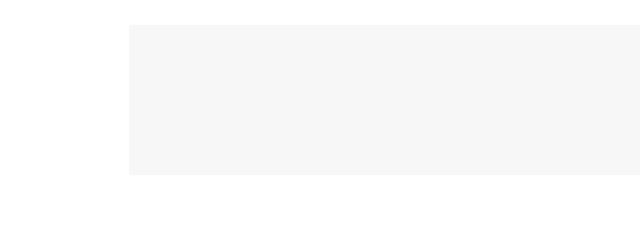
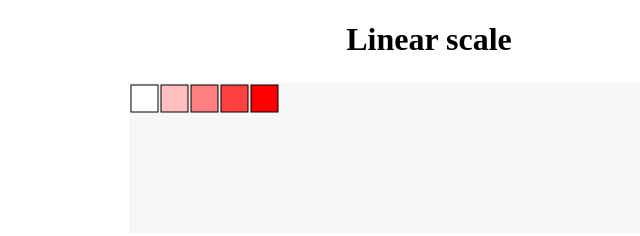
Before and after one commit to sajadtorkamani/learn-d3-for-data-visualization, a website: page 6-heatmap/index.html in a window 1280 px wide. Shown: the whole page, without its empty margins (211-851 px from the left). Drawn offline with nearby package versions, Linux system fonts and the light colour scheme; files whose address does not match are found by name.

Commit message:
Add heatmap

```diff
--- a/6-heatmap/app.js
+++ b/6-heatmap/app.js
@@ -1,6 +1,10 @@
-async function draw(el) {
+'use strict'
+
+async function draw(el, scale) {
   // Data
   const dataset = await d3.json('data.json')
+
+  const box = 30
 
   // Dimensions
   let dimensions = {
@@ -14,6 +18,30 @@ async function draw(el) {
     .append('svg')
     .attr('width', dimensions.width)
     .attr('height', dimensions.height)
+
+  // Scales
+  let colorScale
+
+  if (scale === 'linear') {
+    colorScale = d3
+      .scaleLinear()
+      .domain(d3.extent(dataset))
+      .range(['white', 'red'])
+  }
+
+  // Rectangles
+  svg
+    .append('g')
+    .attr('transform', 'translate(2, 2)')
+    .attr('stroke', 'black')
+    .selectAll('rect')
+    .data(dataset)
+    .join('rect')
+    .attr('width', box - 3)
+    .attr('height', box - 3)
+    .attr('x', (d, i) => box * (i % 20))
+    .attr('fill', (d) => colorScale(d))
+    .attr('y', (d, i) => box * ((i / 20) | 0))
 }
 
-draw('#heatmap1')
+draw('#heatmap1', 'linear')
--- a/6-heatmap/index.html
+++ b/6-heatmap/index.html
@@ -8,9 +8,15 @@
   </head>
 
   <body>
+    <h1>Linear scale</h1>
     <div class="chart" id="heatmap1"></div>
 
-    <script src="https://d3js.org/d3.v6.min.js"></script>
+    <script
+      src="https://cdnjs.cloudflare.com/ajax/libs/d3/7.8.0/d3.js"
+      integrity="sha512-jcAuyHcL9c/W42yfv//Foeg+wFQbRclAIf57EJRW4OntnFLMLGqVq19vdJUdKRW33twKDsEVbsGgIU82kFrPIw=="
+      crossorigin="anonymous"
+      referrerpolicy="no-referrer"
+    ></script>
     <script src="app.js"></script>
   </body>
 </html>
```
